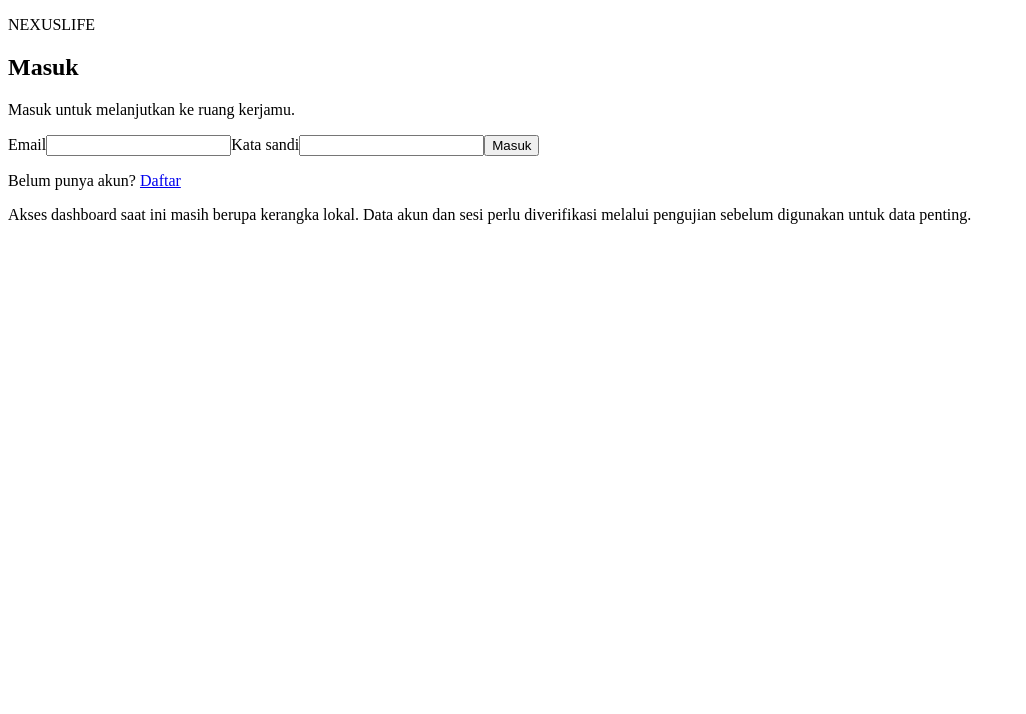
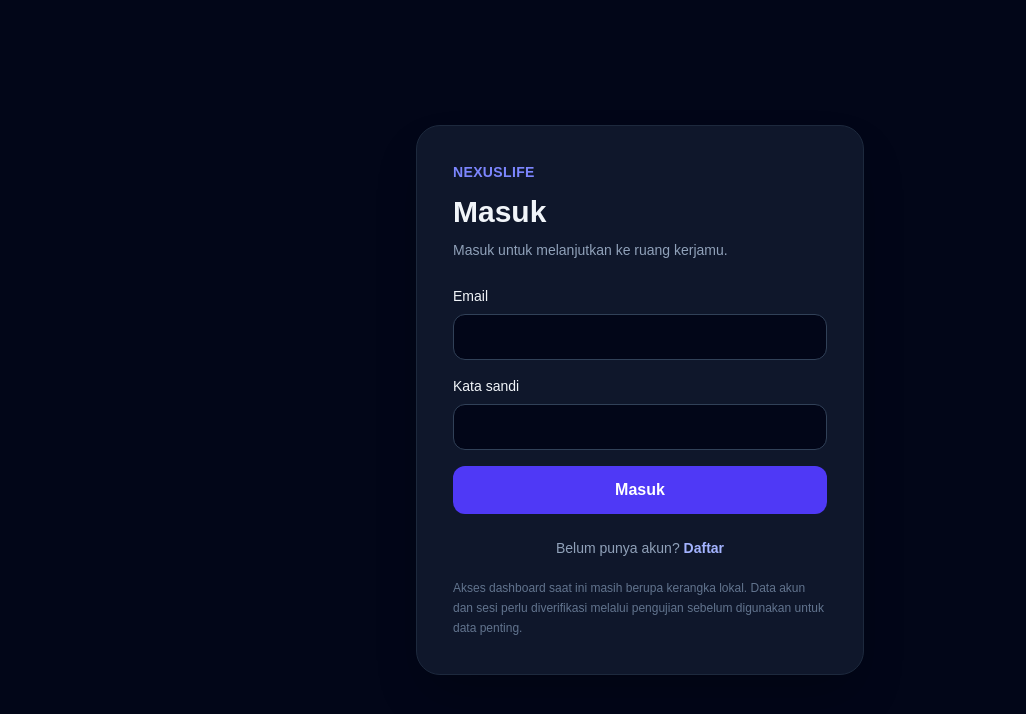
Before and after one commit to alimpinter57-cpu/Nexuslife, a Next.js app: page /login in a window 1280 px wide. Shown: the top 714 px of the page, without its empty margins (0-1026 px from the left). Built offline with nearby package versions, Linux system fonts and the light colour scheme.

Commit message:
Add Next.js app shell and Vercel deployment guidance

```diff
--- /dev/null
+++ b/src/app/layout.tsx
@@ -0,0 +1,8 @@
+import type { Metadata } from "next"
+import "./globals.css"
+
+export const metadata: Metadata = { title: "NexusLife — Ruang Kerja Pribadi", description: "Dashboard pribadi NexusLife dengan autentikasi akun." }
+
+export default function RootLayout({ children }: Readonly<{ children: React.ReactNode }>) {
+  return <html lang="id"><body>{children}</body></html>
+}
```
